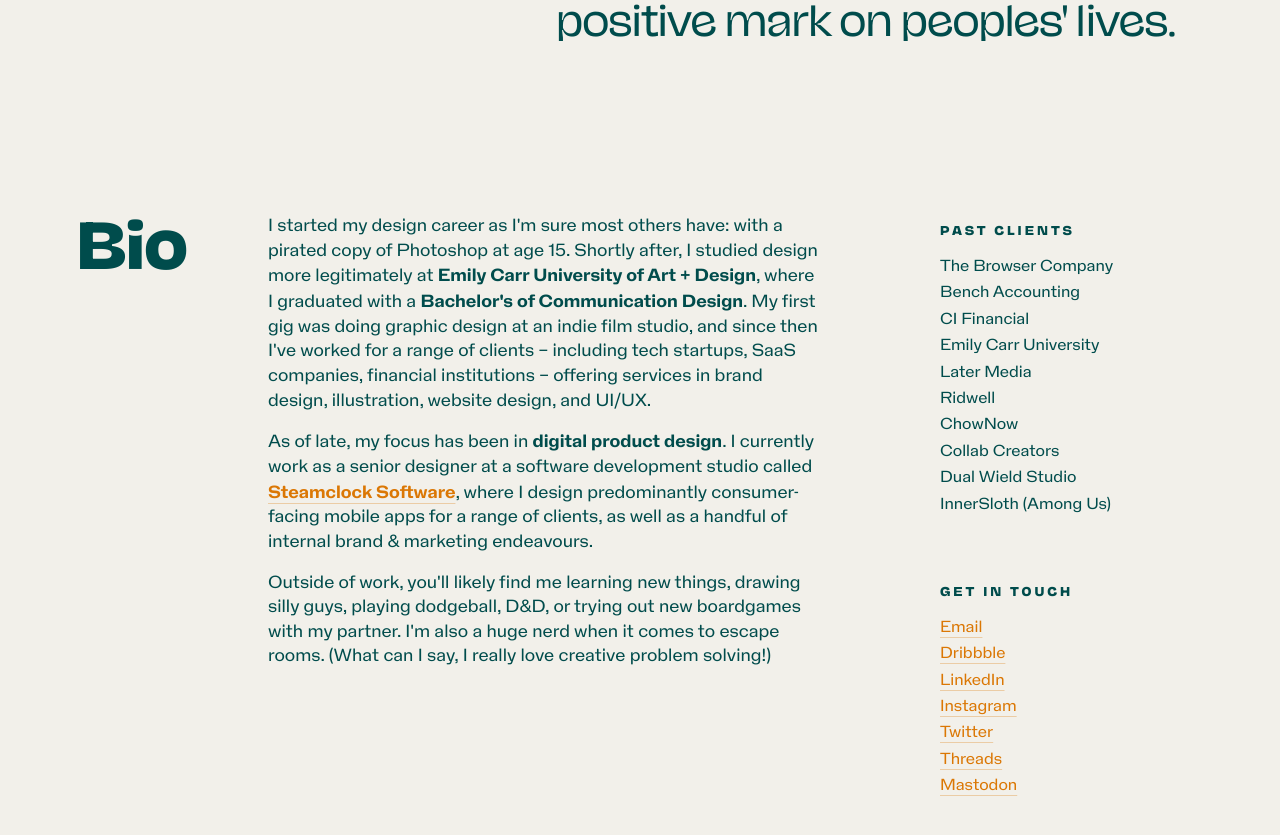
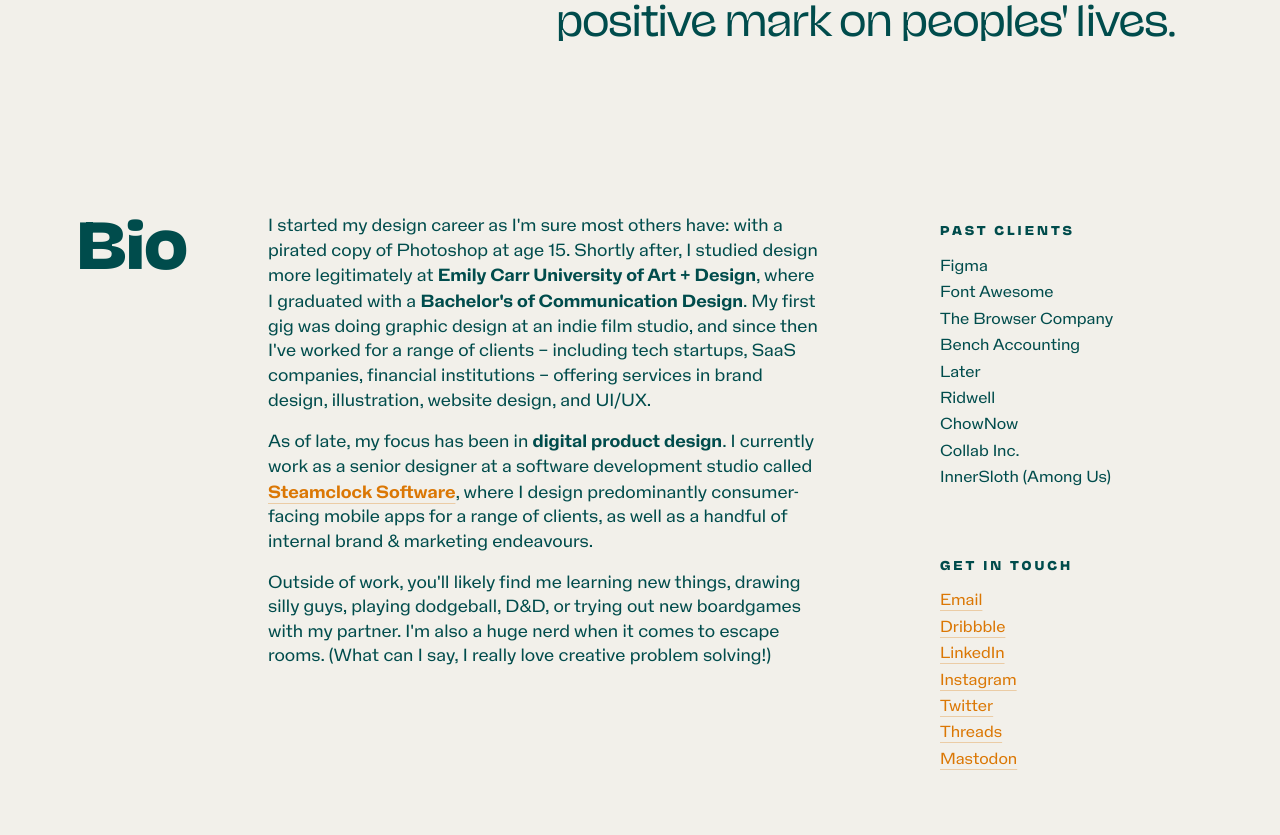
Before and after one commit to ehyleong/ehyleong.github.io, a Jekyll site: the page built from about.html, in a window 1280 px wide and 900 px high, scrolled down 892 px. Shown: the top 835 px of the window. Built offline with Jekyll 4.4.1, drawn with Linux system fonts in a browser that asks for light colours; comment, search, counter and statistics services are not loaded.

Commit message:
Update clients list

```diff
--- a/about.html
+++ b/about.html
@@ -33,15 +33,14 @@
       <div class="col-lg-12 col-md-12 col-sm-6 col-xs-7 col-gutter-r">
       <h5>Past clients</h5>
         <ul class="meta bottom-half-spacer">
+          <li>Figma</li>
+          <li>Font Awesome</li>
           <li>The Browser Company</li>
           <li>Bench Accounting</li>
-          <li>CI Financial</li>
-          <li>Emily Carr University</li>
-          <li>Later Media</li>
+          <li>Later</li>
           <li>Ridwell</li>
           <li>ChowNow</li>
-          <li>Collab Creators</li>
-          <li>Dual Wield Studio</li>
+          <li>Collab Inc.</li>
           <li>InnerSloth (Among Us)</li>
        </ul>
      </div>
```
